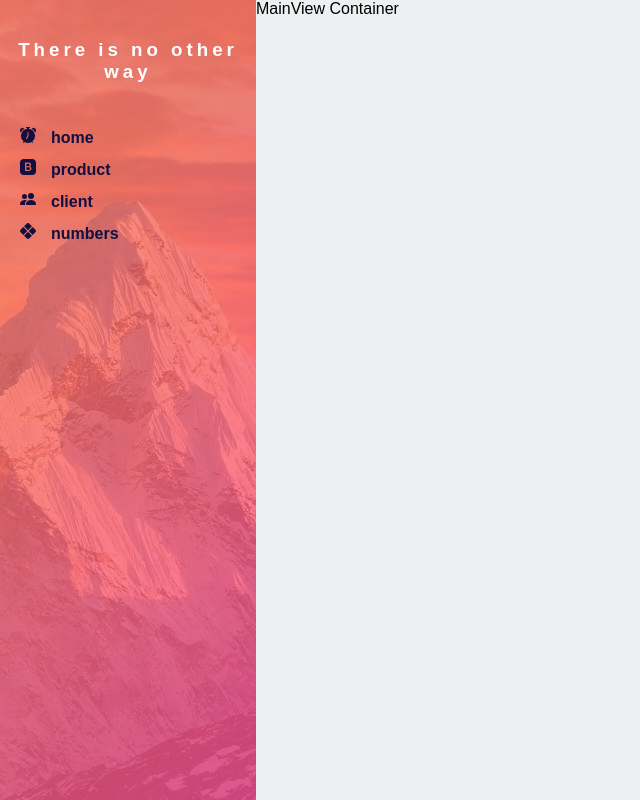
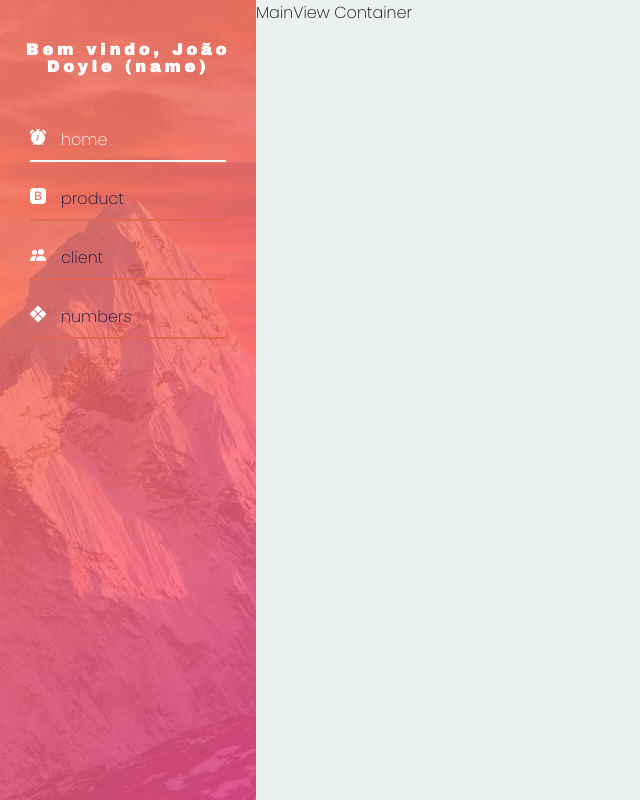
Before and after one commit to Hevertonvp/dashboard, a React (Create React App) app: page / in a window 1280 px wide. Shown: the whole page, without its empty margins (0-640 px from the left). Built offline with nearby package versions, Linux system fonts and the light colour scheme.

Commit message:
função clickHandler
(useState) para hover dos itens do menu

```diff
--- a/src/App.js
+++ b/src/App.js
@@ -6,27 +6,32 @@ import { BsFillAlarmFill, BsFillBootstrapFill, BsFillPeopleFill, BsFillXDiamondF
 
 const App = () => {
 
-  const backgroundImage = 'img/2808.jpg'
+  const backgroundImage = 'img/2808.jpg'   /*converter para uma resolução menor antes do deploy*/
   const menuItems = [
 
-    { name: "home", to: '/', icon: <BsFillAlarmFill/>, submenuItems: [] },
-    { name: "product", to: '/', icon: <BsFillBootstrapFill/>, submenuItems: [] },
-    { name: "client", to: '/', icon: <BsFillPeopleFill/>, submenuItems: [] },
+    { name: "home", to: '/', icon: <BsFillAlarmFill />, submenuItems: [] },
+    { name: "product", to: '/', icon: <BsFillBootstrapFill />, submenuItems: [] },
+    { name: "client", to: '/', icon: <BsFillPeopleFill />, submenuItems: [] },
     {
-      name: "numbers", to: '/', icon: <BsFillXDiamondFill/>, submenuItems: [
+      name: "numbers", to: '/', icon: <BsFillXDiamondFill />, submenuItems: [
         { name: "sells", to: "/sells" },
         { name: "clients range", to: "/clients" },
         { name: "profit", to: "/profit" }
       ]
     },
   ];
+  const fonts = {
+    header: 'Archivo Black',
+    menu: 'poppins'
+  }
 
   return (
     <s.App>
       <Sidebar
         backgroundImage={backgroundImage}
-        header="There is no other way"
+        header="Bem vindo, João Doyle (name)"
         menuItems={menuItems}
+        fonts={fonts}
       />
       <MainView />
     </s.App>
--- a/src/Global.scss
+++ b/src/Global.scss
@@ -1,3 +1,6 @@
+@import url('https://fonts.googleapis.com/css2?family=Archivo+Black&family=Poppins:wght@200&display=swap');
+
+
 body {
 
     margin     : 0;
--- a/src/components/Sidebar/Sidebar.jsx
+++ b/src/components/Sidebar/Sidebar.jsx
@@ -1,16 +1,31 @@
-import React from 'react'
+import React, { useState } from 'react'
 import * as s from './SidebarStyles'
 
 const Sidebar = props => {
     const {
         backgroundImage = '',
         header = '',
-        menuItems = []
+        menuItems = [],
+        fonts = {
+            header: '',
+            menu: ''
+        }
     } = props;
 
+    const [selected, setSelected] = useState(menuItems[0].name)
+    const handleMenuItemClick = name => {
+        setSelected(name)
+    }
+
     const menuItemsJSX = menuItems.map((item, index) => {
+        const isItemSelected = selected === item.name;
         return (
-            <s.MenuItem key={index}>
+            <s.MenuItem
+                key={index}
+                fonts={fonts.menu}
+                selected={isItemSelected}
+                onClick={() => handleMenuItemClick(item.name)}
+            >
                 <s.Icon>{item.icon}</s.Icon>
                 <s.Text>{item.name}</s.Text>   {/*tag p com uma string*/}
             </s.MenuItem>
@@ -18,7 +33,7 @@ const Sidebar = props => {
     })
     return (
         <s.SidebarContainer backgroundImage={backgroundImage}>
-            <s.SidebarHeader>{header}</s.SidebarHeader>
+            <s.SidebarHeader font={fonts.header}>{header}</s.SidebarHeader>
             <s.MenuItemContainer>{menuItemsJSX}</s.MenuItemContainer>
         </s.SidebarContainer>
     )
--- a/src/components/Sidebar/SidebarStyles.jsx
+++ b/src/components/Sidebar/SidebarStyles.jsx
@@ -16,26 +16,51 @@ background-repeat: no-repeat;
 background-position: center center;
 `
 
-export const SidebarHeader = styled.h3`
+export const SidebarHeader = styled.h4`
 padding: 20px 10px;
 text-align: center;
 margin-botton: 10px;
 letter-spacing: 4px;
 color: white;
+font-family: ${props => props.font};
 `
 export const MenuItemContainer = styled.div`
 
 `
 export const MenuItem = styled.div`
 text-align: left;
-padding: 6px 20px;
-font-weight: 600;
-color: rgba(19, 15, 64);
+padding: 10px 30px;
+font-weight: 500;
+color: ${props => props.selected ? 'rgba(255,255,255)' : 'rgba(19, 15, 64)'};
+font-family: ${props => props.font};
+&: hover{
+    color: rgba(255,255,255);
+    transition: .1s erase-in all;
 
-`
+}
+&: after{
+    content: '';
+    border: thin solid ${props => props.selected ? 'rgba(255,255,255)' : 'rgba(225, 104, 85)'};
+    display: block;
+    margin: 8px 0 4px
+}
+
+${props => !props.selected && `
+&:hover{
+    &:after{
+        border: 1px solid rgba(255, 255, 255, 0.2);
+        transition: .1s erase-in all;
+    }
+}
+`}
+
+`;
+
+
 export const Text = styled.p`
 display: inline
 `
 export const Icon = styled.span`
 margin-right: 15px;
+color: white;
 `
```
